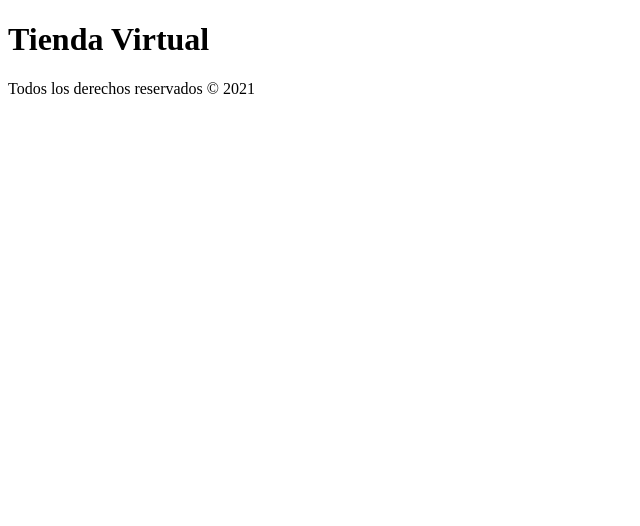
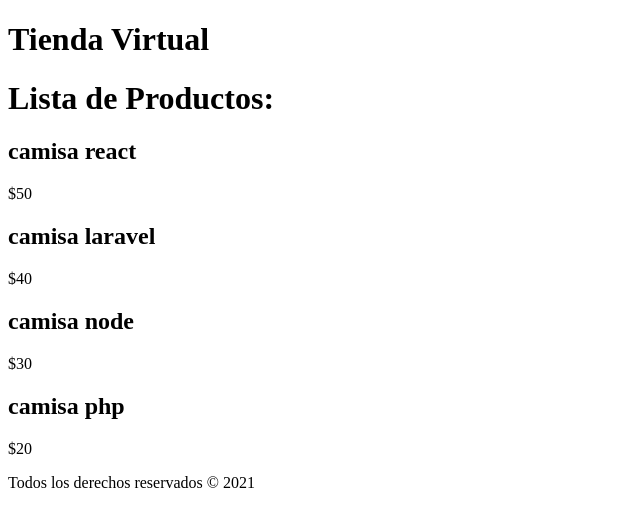
Before and after one commit to alejandrobecerraptor/React-Basicos, a React (Create React App) app: page / in a window 1280 px wide. Shown: the top 526 px of the page, without its empty margins (0-640 px from the left). Built offline with nearby package versions, Linux system fonts and the light colour scheme.

Commit message:
Componente que lista unos productos

```diff
--- a/src/App.js
+++ b/src/App.js
@@ -1,7 +1,7 @@
 import { Fragment,useState } from 'react';
 import Header from './components/Header';
 import Footer from './components/Footer';
-
+import Producto from './components/Producto';
 
 function App() {
 
@@ -24,6 +24,18 @@
         titulo = 'Tienda Virtual'
       />
 
+      <h1>Lista de Productos:</h1>
+      {productos.map(producto => (
+        <Producto
+          key = {producto.id}
+          producto={producto}
+        />
+      ))}
+
+
+
+
+
       <Footer
         fecha = {fecha}
       />
--- /dev/null
+++ b/src/components/Producto.js
@@ -0,0 +1,15 @@
+import React from 'react';
+
+const Producto = ({producto}) => {
+
+    const {nombre , precio , id} = producto;
+
+    return (
+       <div>
+           <h2>{nombre}</h2>
+           <p>${precio}</p>
+       </div>
+     );
+}
+
+export default Producto;
```
